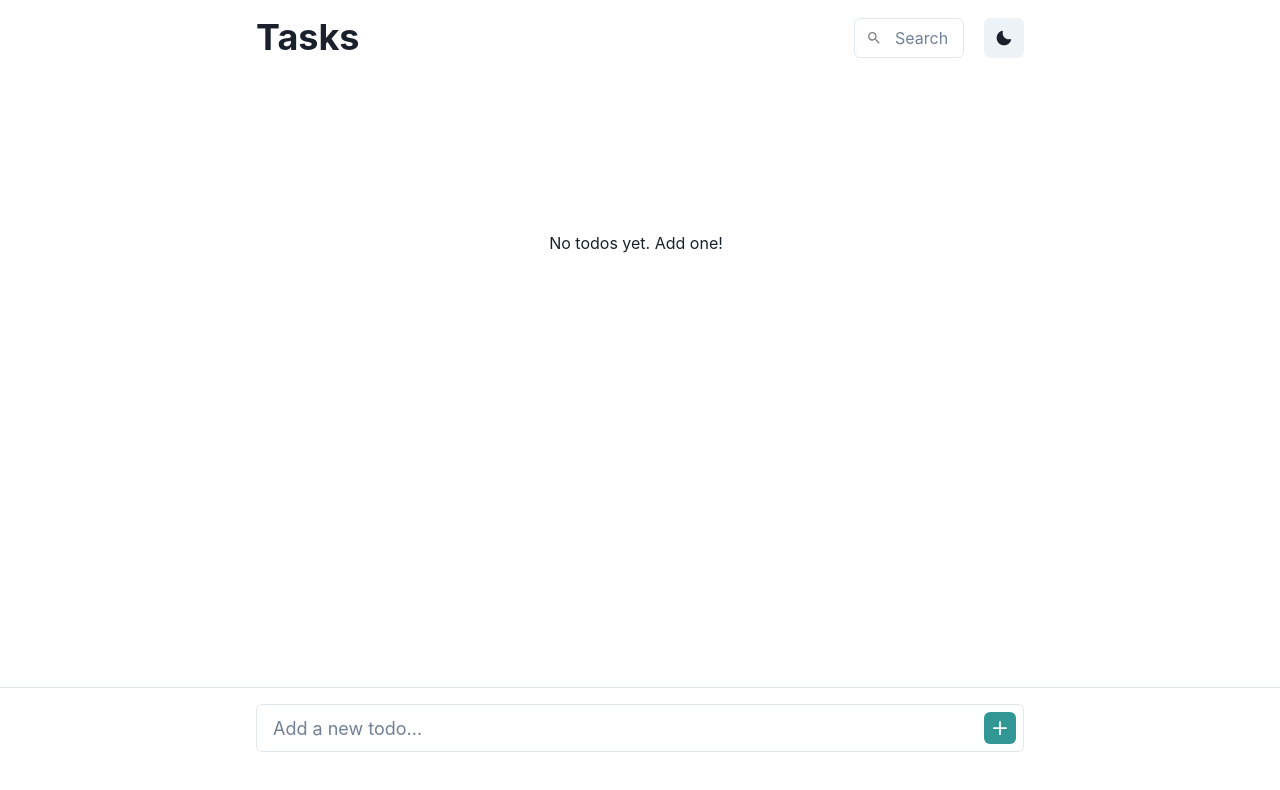
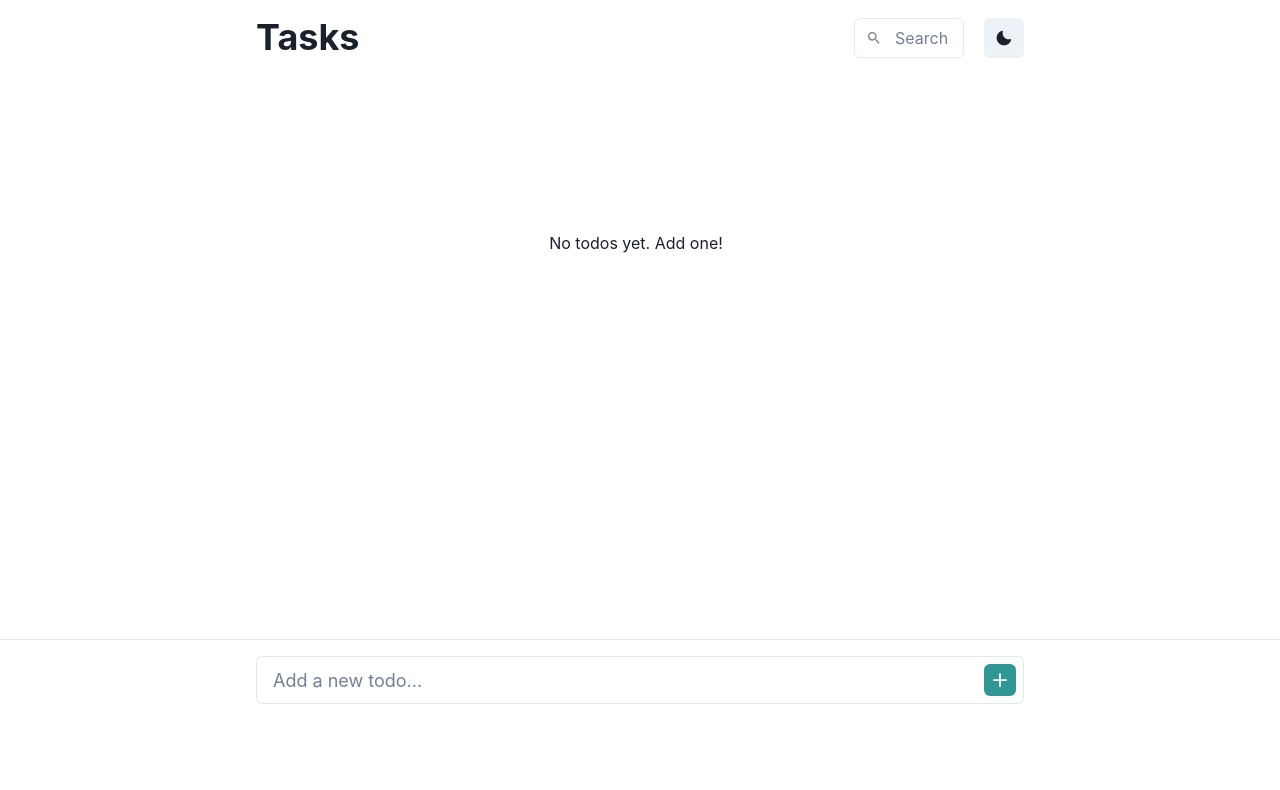
Before and after one commit to SUdaiskhanDeveloper1/Todos, a React (Vite) app: page / in a window 1280 px wide. Shown: the top 790 px of the page. Built offline with nearby package versions, Linux system fonts and the light colour scheme.

Commit message:
updation width

```diff
--- a/src/App.jsx
+++ b/src/App.jsx
@@ -128,7 +128,7 @@ const TodoApp = () => {
   );
 
   return (
-    <Flex direction="column" minHeight="96vh" overflow="hidden" bg={bgColor}>
+    <Flex direction="column" minHeight="90vh" overflow="hidden" bg={bgColor}>
       <Box flex="1" maxW="800px" w="100%" mx="auto" px={4} py={4}>
         <Flex justify="space-between" align="center" mb={6}>
           <Heading as="h1" size="xl" textAlign={["center", "left"]}>
```
